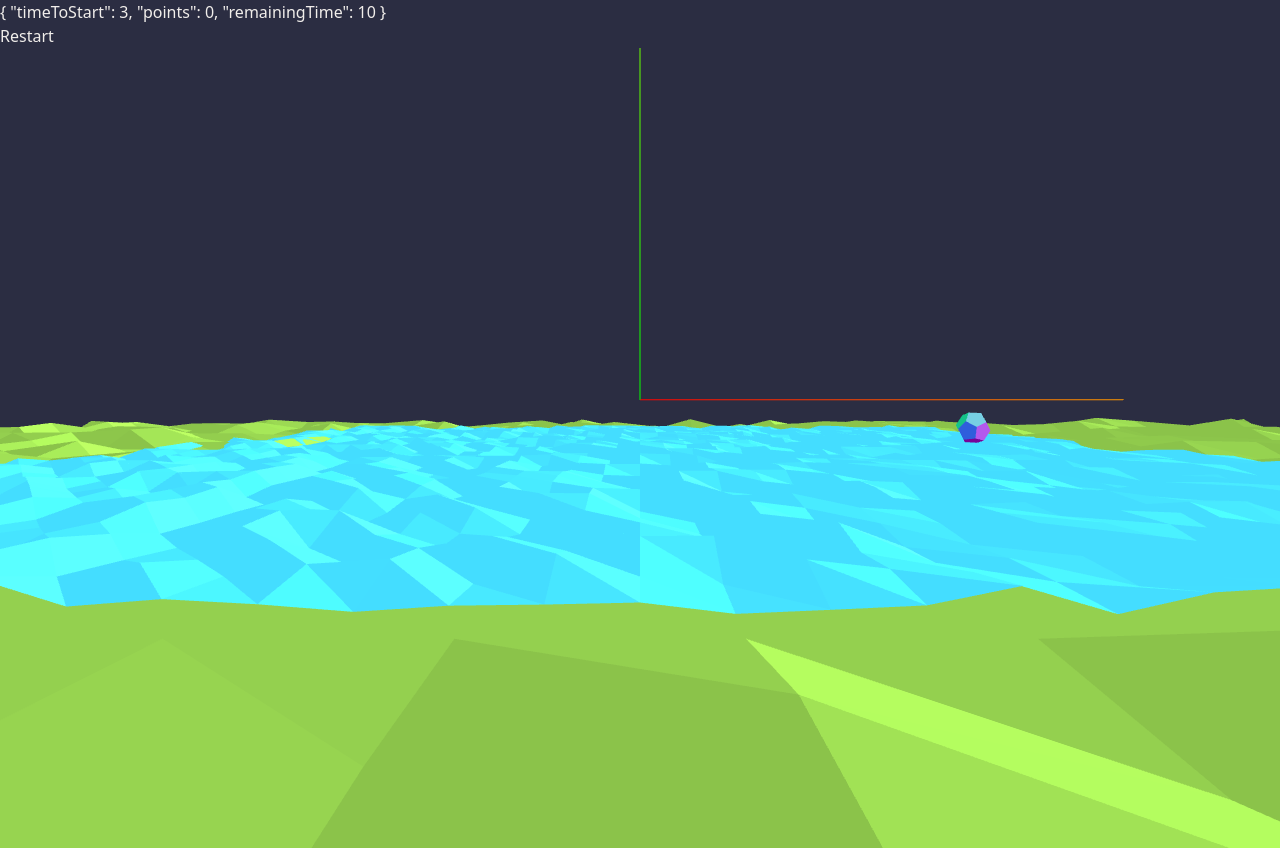
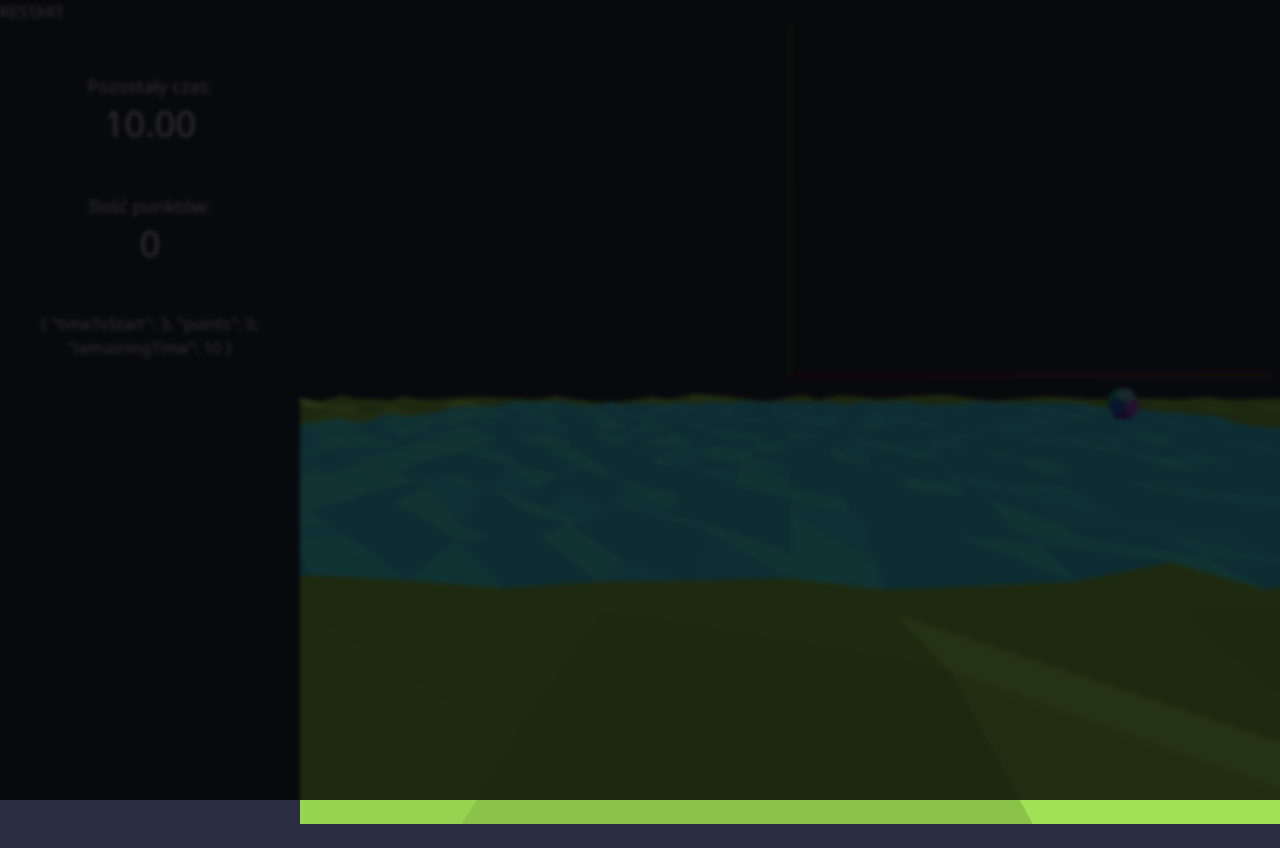
Before and after one commit to Goodosky/Konkurs-Programistyczny, a Vue app: page / in a window 1280 px wide. After the commit the page ends 824 px from the top, so only its background shows below. Built offline with nearby package versions, Linux system fonts and the light colour scheme; no server answers.

Commit message:
Add simple HUD

```diff
--- a/src/components/boatGame.vue
+++ b/src/components/boatGame.vue
@@ -1,15 +1,29 @@
 <template>
-  <h1>{{ dataForHUD }}</h1>
-  <button @click="restartGame">Restart</button>
-  <canvas id="gameCanvasBoard"></canvas>
+  <button @click="restartGame">RESTART</button>
+  <div class="flex">
+    <boatGameHUD :data="dataForHUD"></boatGameHUD>
+    <canvas id="gameCanvasBoard"></canvas>
+
+    <!-- Backdrop -->
+    <transition name="fade">
+      <div v-show="dataForHUD.timeToStart > 0" class="backdrop">
+        <!-- timeToStart Counter -->
+        <div v-if="dataForHUD.timeToStart < 3" class="time-to-start-counter">
+          {{ Math.floor(dataForHUD.timeToStart) + 1 }}
+        </div>
+      </div>
+    </transition>
+  </div>
 </template>
 
 <script>
 import { startBoatGame } from "../scripts/lakeGame/lakeGame";
 import { reactive, onMounted } from "vue";
+import boatGameHUD from "./boatGameHUD.vue";
 
 export default {
   name: "boatGame",
+  components: { boatGameHUD },
   setup() {
     const dataForHUD = reactive({
       timeToStart: 3, // in seconds
@@ -33,4 +47,40 @@ export default {
 </script>
 
 <!-- Add "scoped" attribute to limit CSS to this component only -->
-<style scoped lang="scss"></style>
+<style lang="scss">
+.backdrop {
+  position: absolute;
+  left: 0;
+  right: 0;
+  top: 0;
+  bottom: 0;
+  display: flex;
+  align-items: center;
+  justify-content: center;
+
+  &:before {
+    content: "";
+    position: absolute;
+    left: 0;
+    right: 0;
+    top: 0;
+    bottom: 0;
+    background-color: rgba(#000, 0.8);
+    backdrop-filter: blur(2px);
+  }
+
+  .time-to-start-counter {
+    font-size: 15rem;
+    z-index: 1;
+  }
+}
+
+.fade-enter-active,
+.fade-leave-active {
+  transition: transform 0.9s, opacity 0.5s;
+}
+.fade-enter,
+.fade-leave-to {
+  opacity: 0;
+}
+</style>
--- /dev/null
+++ b/src/components/boatGameHUD.vue
@@ -0,0 +1,20 @@
+<template>
+  <div style="width: 300px" class="text-center mt-12">
+    <p class="text-lg mb-1">Pozostały czas:</p>
+    <h2 class="text-4xl mb-12" :class="{ 'text-red-500': data.remainingTime < 3 }">
+      {{ data.remainingTime.toFixed(2) }}
+    </h2>
+
+    <p class="text-lg mb-1">Ilość punktów:</p>
+    <h2 class="text-4xl mb-12">{{ data.points }}</h2>
+
+    {{ data }}
+  </div>
+</template>
+
+<script>
+export default {
+  name: "boatGameHUD",
+  props: { data: Object },
+};
+</script>
--- a/src/scripts/lakeGame/eventHandler.js
+++ b/src/scripts/lakeGame/eventHandler.js
@@ -3,7 +3,7 @@ export class EventHandler {
     this.eventsDisaled = false;
 
     document.addEventListener("keydown", (e) => {
-      if (dataForHUD.timeToStart > 0 || dataForHUD.remainingTime < 0) return boat.moveStop();
+      if (dataForHUD.timeToStart >= 0 || dataForHUD.remainingTime <= 0) return boat.moveStop();
 
       if (e.key == "ArrowUp") {
         boat.moveBoat("foward");
--- a/src/scripts/lakeGame/gameLogic.js
+++ b/src/scripts/lakeGame/gameLogic.js
@@ -14,10 +14,11 @@ export class GameLogic {
   updateTime() {
     const delta = this.clock.getDelta();
 
-    if (this.data.timeToStart > 0) {
+    if (this.data.timeToStart >= 0) {
       this.data.timeToStart -= delta;
-    } else if (this.data.remainingTime <= 0) {
+    } else if (this.data.remainingTime < delta) {
       this.clock.stop;
+      this.data.remainingTime = 0;
     } else this.data.remainingTime -= delta;
   }
 }
--- a/src/scripts/lakeGame/lakeGame.js
+++ b/src/scripts/lakeGame/lakeGame.js
@@ -8,16 +8,20 @@ import { GameLogic } from "./gameLogic";
 import { Pointer } from "./pointer";
 
 export function startBoatGame(dataForHUD) {
+  // Canvas
+  const canvas = document.querySelector("#gameCanvasBoard");
+  const canvasWidth = window.innerWidth - 300;
+  const canvasHeight = window.innerHeight;
+
   // Scene
   const scene = new THREE.Scene();
 
   // Renderer
-  const canvas = document.querySelector("#gameCanvasBoard");
   const renderer = new THREE.WebGLRenderer({ canvas, antialias: true, alpha: true });
-  renderer.setSize(window.innerWidth, window.innerHeight);
+  renderer.setSize(canvasWidth, canvasHeight);
 
   // Camera
-  const camera = new THREE.PerspectiveCamera(45, window.innerWidth / window.innerHeight, 0.1, 1000);
+  const camera = new THREE.PerspectiveCamera(45, canvasWidth / canvasHeight, 0.1, 1000);
   camera.position.set(0, 1, 20);
 
   const controls = new OrbitControls(camera, canvas);
--- a/src/scripts/lakeGame/terrain.js
+++ b/src/scripts/lakeGame/terrain.js
@@ -57,7 +57,7 @@ export class Terrain {
       const z = positionsArray[i + 1];
 
       // Check if lake area
-      if (x < 10 && x > -10 && z < 15 && z > -15) {
+      if (x < 7 && x > -12 && z < 16 && z > -15) {
         // Set Y under water
         positionsArray[i + 2] = 0.5;
       } else {
```
